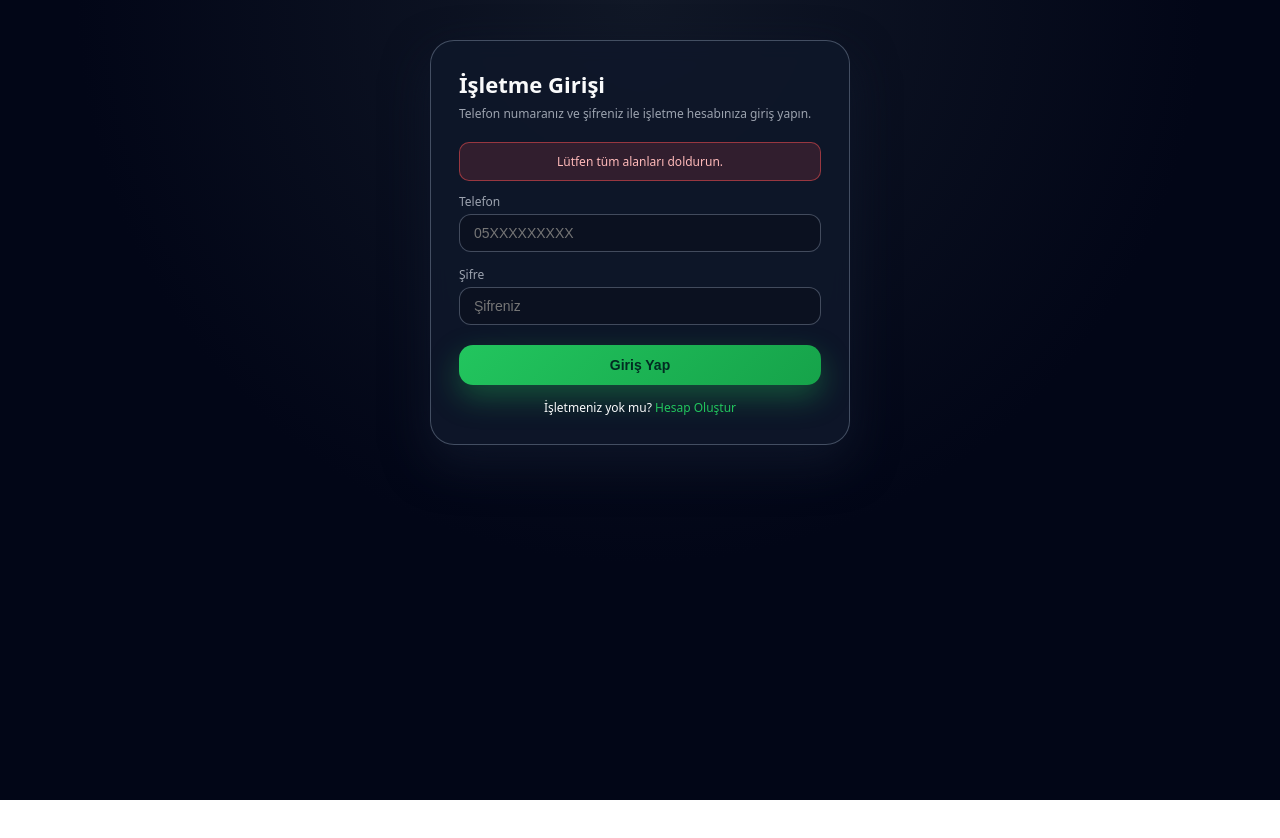
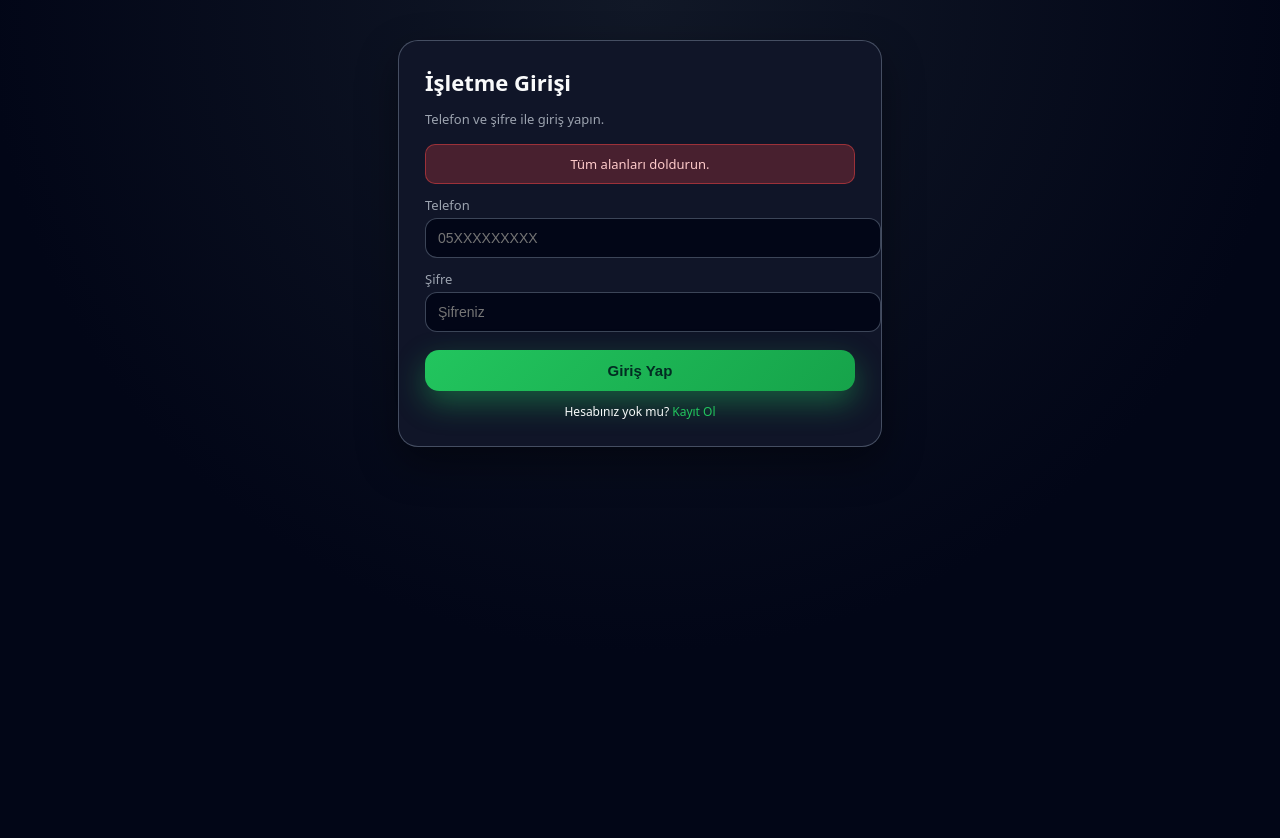
Before and after one commit to CepteRandevu/3535, a plain HTML site: page business/business-login.html in a window 1280 px wide. Both pictures are taken after a click on the button "Giriş Yap". Before the commit the page ends 800 px from the top, so only its background shows below. Drawn offline with Linux system fonts and the light colour scheme.

Commit message:
business-login.html

```diff
--- a/business/business-login.html
+++ b/business/business-login.html
@@ -13,40 +13,46 @@
       --accent-strong: #16a34a;
       --text: #f9fafb;
       --muted: #9ca3af;
-      --border: rgba(148, 163, 184, 0.4);
-      --radius-xl: 24px;
-      --shadow-soft: 0 18px 45px rgba(15, 23, 42, 0.85);
+      --border: rgba(148,163,184,0.4);
+      --radius: 20px;
+      --shadow: 0 16px 40px rgba(0,0,0,0.4);
     }
 
-    * { box-sizing: border-box; margin: 0; padding: 0; }
-
     body {
-      font-family: system-ui, -apple-system, "Segoe UI", Roboto, Arial, sans-serif;
-      background: radial-gradient(circle at top, #111827, #020617 55%);
-      color: var(--text);
+      font-family: system-ui, sans-serif;
+      background: radial-gradient(circle at top, #111827, #020617 60%);
+      margin: 0;
+      padding: 40px 20px;
       min-height: 100vh;
       display: flex;
       justify-content: center;
       align-items: flex-start;
-      padding: 40px 20px;
+      color: var(--text);
     }
 
-    .form-shell {
+    .card {
       width: 100%;
-      max-width: 420px;
-      background: rgba(15,23,42,0.92);
-      padding: 28px;
-      border-radius: var(--radius-xl);
+      max-width: 430px;
+      background: var(--card);
+      padding: 26px;
+      border-radius: var(--radius);
       border: 1px solid var(--border);
-      box-shadow: var(--shadow-soft);
-      backdrop-filter: blur(10px);
+      box-shadow: var(--shadow);
     }
 
-    h1 { font-size: 22px; margin-bottom: 6px; }
-    p.sub { font-size: 12px; color: var(--muted); margin-bottom: 20px; }
+    h1 {
+      margin: 0 0 10px;
+      font-size: 22px;
+    }
+
+    p.sub {
+      font-size: 13px;
+      color: var(--muted);
+      margin-bottom: 16px;
+    }
 
     label {
-      font-size: 12px;
+      font-size: 13px;
       color: var(--muted);
       margin-bottom: 4px;
       display: block;
@@ -54,13 +60,13 @@
 
     input {
       width: 100%;
-      padding: 10px 14px;
-      background: #0b1120;
+      padding: 11px 12px;
+      border-radius: 12px;
+      background: #020617;
       border: 1px solid var(--border);
-      border-radius: 12px;
+      margin-bottom: 12px;
+      color: var(--text);
       font-size: 14px;
-      color: var(--text);
-      margin-bottom: 14px;
       outline: none;
     }
 
@@ -69,83 +75,65 @@
       box-shadow: 0 0 0 1px var(--accent);
     }
 
-    .btn-primary {
+    .btn {
       width: 100%;
       padding: 12px;
-      border: none;
+      background: linear-gradient(135deg, var(--accent), var(--accent-strong));
+      border: 0;
       border-radius: 14px;
-      background: linear-gradient(135deg, var(--accent), var(--accent-strong));
+      font-size: 15px;
       color: #022c22;
       font-weight: 700;
+      margin-top: 6px;
       cursor: pointer;
-      font-size: 14px;
-      box-shadow: 0 12px 30px rgba(34,197,94,0.35);
-      margin-top: 6px;
-      transition: transform 0.1s ease, box-shadow 0.2s ease;
+      box-shadow: 0 12px 30px rgba(34,197,94,0.4);
     }
 
-    .btn-primary:hover {
-      filter: brightness(1.05);
-      transform: translateY(-1px);
-      box-shadow: 0 14px 35px rgba(34,197,94,0.55);
+    .error {
+      background: rgba(239,68,68,0.25);
+      border: 1px solid rgba(239,68,68,0.5);
+      padding: 10px;
+      border-radius: 10px;
+      font-size: 13px;
+      margin-bottom: 12px;
+      text-align: center;
+      color: #fecaca;
+      display: none;
     }
 
-    .btn-primary:active {
-      transform: translateY(1px);
-      box-shadow: 0 5px 20px rgba(34,197,94,0.25);
-    }
-
-    .error-box {
-      background: rgba(255, 82, 82, 0.15);
-      border: 1px solid rgba(255, 82, 82, 0.5);
-      padding: 10px;
-      border-radius: 10px;
+    .link {
       font-size: 12px;
-      color: #ffbaba;
-      margin-bottom: 12px;
-      display: none;
+      margin-top: 12px;
       text-align: center;
     }
 
-    .link-row {
-      margin-top: 14px;
-      font-size: 12px;
-      text-align: center;
-    }
-
-    .link-row a {
+    .link a {
       color: var(--accent);
       text-decoration: none;
-      font-weight: 500;
-    }
-
-    .link-row a:hover {
-      text-decoration: underline;
     }
   </style>
 </head>
 
 <body>
-  <div class="form-shell">
 
-    <h1>İşletme Girişi</h1>
-    <p class="sub">Telefon numaranız ve şifreniz ile işletme hesabınıza giriş yapın.</p>
+<div class="card">
+  <h1>İşletme Girişi</h1>
+  <p class="sub">Telefon ve şifre ile giriş yapın.</p>
 
-    <div id="errorBox" class="error-box"></div>
+  <div id="errBox" class="error"></div>
 
-    <label for="phone">Telefon</label>
-    <input type="tel" id="phone" placeholder="05XXXXXXXXX"
-           maxlength="11" pattern="05\d{9}" />
+  <label>Telefon</label>
+  <input id="phone" type="tel" maxlength="11" placeholder="05XXXXXXXXX">
 
-    <label for="password">Şifre</label>
-    <input type="password" id="password" placeholder="Şifreniz" />
+  <label>Şifre</label>
+  <input id="password" type="password" placeholder="Şifreniz">
 
-    <button id="loginBtn" class="btn-primary">Giriş Yap</button>
+  <button id="loginBtn" class="btn">Giriş Yap</button>
 
-    <div class="link-row">
-      İşletmeniz yok mu? <a href="business-register.html">Hesap Oluştur</a>
-    </div>
+  <div class="link">
+    Hesabınız yok mu? <a href="business-register.html">Kayıt Ol</a>
   </div>
+</div>
 
 <script type="module">
   import { initializeApp } from "https://www.gstatic.com/firebasejs/10.7.1/firebase-app.js";
@@ -163,63 +151,46 @@
     appId: "1:86298180836:web:124c2004605d68b32700f1",
   };
 
-  const BUSINESS_SUFFIX = "@biz.cepterandevu";
-
   const app = initializeApp(firebaseConfig);
   const auth = getAuth(app);
 
-  const errorBox = document.getElementById("errorBox");
+  const errBox = document.getElementById("errBox");
   const loginBtn = document.getElementById("loginBtn");
-  const phoneInput = document.getElementById("phone");
-  const passInput = document.getElementById("password");
 
-  function showError(msg){
-    errorBox.style.display = "block";
-    errorBox.textContent = msg;
+  function showErr(msg) {
+    errBox.style.display = "block";
+    errBox.textContent = msg;
   }
 
-  loginBtn.addEventListener("click", async ()=>{
-    errorBox.style.display = "none";
-    loginBtn.disabled = true;
+  loginBtn.addEventListener("click", async () => {
+    errBox.style.display = "none";
 
-    const phone = phoneInput.value.trim();
-    const password = passInput.value;
+    const phone = document.getElementById("phone").value.trim();
+    const password = document.getElementById("password").value;
 
-    if(!phone || !password){
-      showError("Lütfen tüm alanları doldurun.");
-      loginBtn.disabled = false;
-      return;
+    if (!phone || !password) {
+      return showErr("Tüm alanları doldurun.");
     }
 
-    const cleanPhone = phone.replace(/\D/g,"");
-    if(!cleanPhone.startsWith("05") || cleanPhone.length !== 11){
-      showError("Telefon numarası geçersiz. Format: 05XXXXXXXXX");
-      loginBtn.disabled = false;
-      return;
+    if (!phone.startsWith("05") || phone.length !== 11) {
+      return showErr("Telefon numarası geçersiz.");
     }
 
-    const email = cleanPhone + BUSINESS_SUFFIX;
+    const email = phone + "@biz.app";
 
-    try{
+    try {
+      loginBtn.disabled = true;
+
       await signInWithEmailAndPassword(auth, email, password);
-      // Başarılı giriş: işletme paneline git
+
       window.location.href = "business-panel.html";
-    }catch(err){
-      console.error(err);
-      if(
-        err.code === "auth/user-not-found" ||
-        err.code === "auth/wrong-password" ||
-        err.code === "auth/invalid-credential"
-      ){
-        showError("Telefon numarası veya şifre hatalı.");
-      }else{
-        showError("Giriş sırasında hata oluştu: " + err.message);
-      }
-    }finally{
+
+    } catch (e) {
+      showErr("Hatalı telefon numarası veya şifre.");
       loginBtn.disabled = false;
     }
   });
+</script>
 
-</script>
 </body>
 </html>
```
